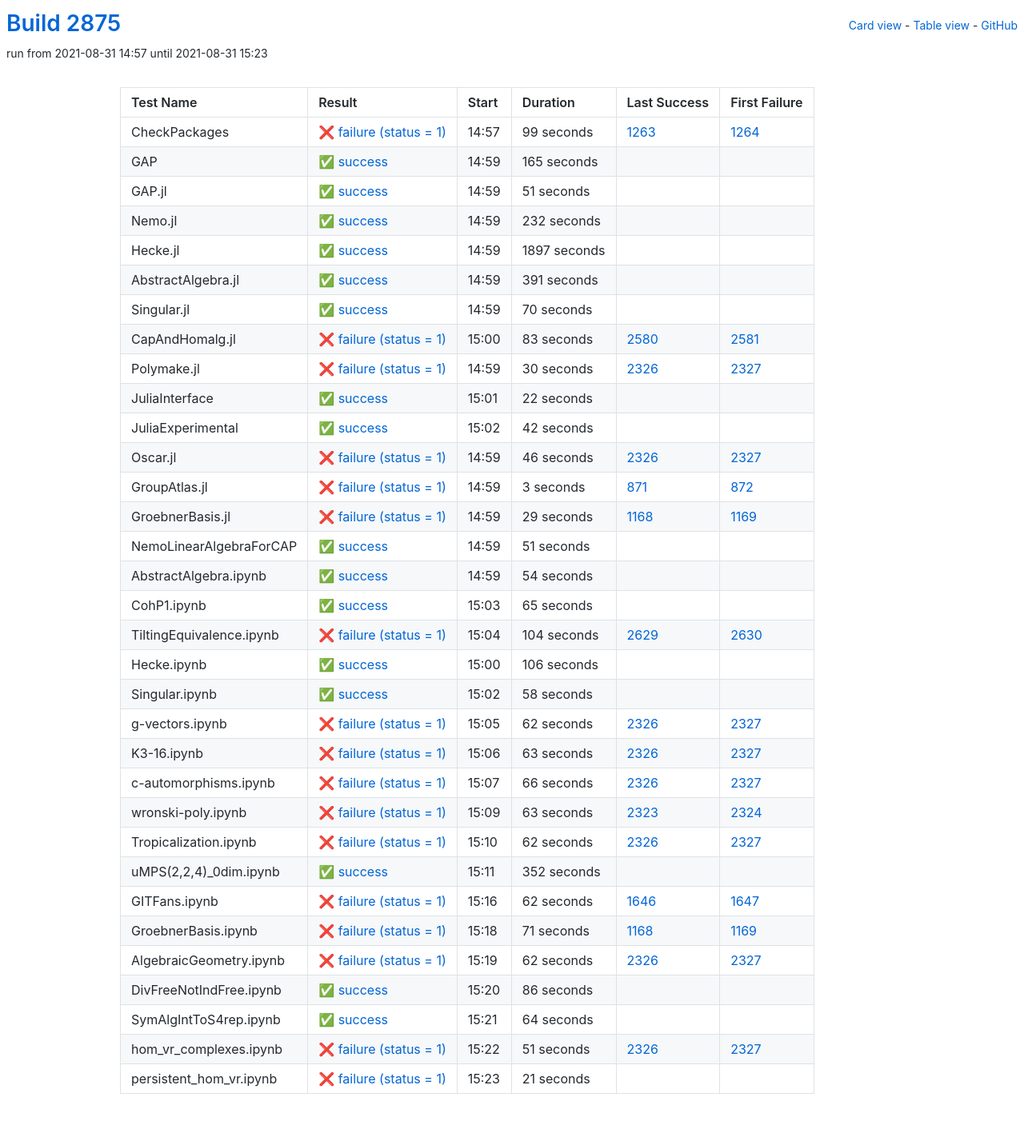
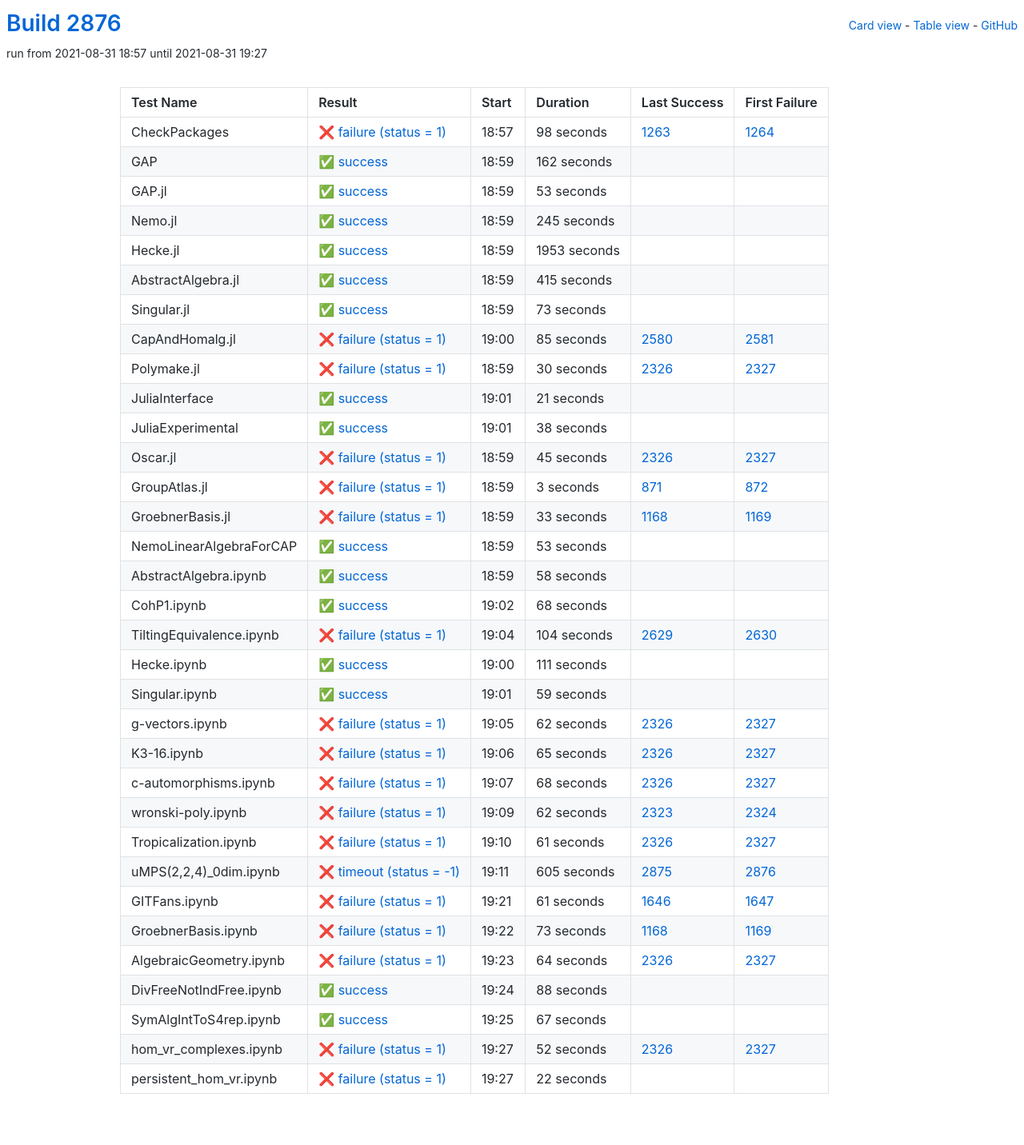
Before and after one commit to oscar-system/oscar-ci-status-stable, a Jekyll site: the page built from table.html, in a window 1280 px wide. Shown: the whole page at 80% size. Built offline with Jekyll 4.4.1, drawn with Linux system fonts in a browser that asks for light colours.

Commit message:
Build #2876

```diff
--- a/_data/ci.yml
+++ b/_data/ci.yml
@@ -1,6 +1,6 @@
 ---
-build: 2875
-build_url: https://oscarci.mathematik.uni-kl.de/job/oscar-stable/2875/
+build: 2876
+build_url: https://oscarci.mathematik.uni-kl.de/job/oscar-stable/2876/
 job: oscar-stable
 organization: oscar-system
 repo: oscar-ci-status-stable
@@ -8,104 +8,104 @@ repourl: https://github.com/oscar-system/oscar-ci-status-stable
 tests:
 - name: CheckPackages
   id: checkpackages
-  log: https://oscarci.mathematik.uni-kl.de/job/oscar-stable/2875/artifact/logs/build-2875/CheckPackages.log
-  start: 2021-08-31 14:57
+  log: https://oscarci.mathematik.uni-kl.de/job/oscar-stable/2876/artifact/logs/build-2876/CheckPackages.log
+  start: 2021-08-31 18:57
   success: false
   exitcode: 1
   status: failure
-  duration: 99
+  duration: 98
   last_success: 1263
   last_success_url: https://oscarci.mathematik.uni-kl.de/job/oscar-stable/1263/
   first_failure: 1264
   first_failure_url: https://oscarci.mathematik.uni-kl.de/job/oscar-stable/1264/
 - name: GAP
   id: gap
-  log: https://oscarci.mathematik.uni-kl.de/job/oscar-stable/2875/artifact/logs/build-2875/GAP.log
-  start: 2021-08-31 14:59
+  log: https://oscarci.mathematik.uni-kl.de/job/oscar-stable/2876/artifact/logs/build-2876/GAP.log
+  start: 2021-08-31 18:59
   success: true
   exitcode: 0
   status: success
-  duration: 165
+  duration: 162
   last_success: false
   last_success_url:
   first_failure: false
   first_failure_url:
 - name: GAP.jl
   id: gap-jl
-  log: https://oscarci.mathematik.uni-kl.de/job/oscar-stable/2875/artifact/logs/build-2875/GAP.jl.log
-  start: 2021-08-31 14:59
+  log: https://oscarci.mathematik.uni-kl.de/job/oscar-stable/2876/artifact/logs/build-2876/GAP.jl.log
+  start: 2021-08-31 18:59
   success: true
   exitcode: 0
   status: success
-  duration: 51
+  duration: 53
   last_success: false
   last_success_url:
   first_failure: false
   first_failure_url:
 - name: Nemo.jl
   id: nemo-jl
-  log: https://oscarci.mathematik.uni-kl.de/job/oscar-stable/2875/artifact/logs/build-2875/Nemo.jl.log
-  start: 2021-08-31 14:59
+  log: https://oscarci.mathematik.uni-kl.de/job/oscar-stable/2876/artifact/logs/build-2876/Nemo.jl.log
+  start: 2021-08-31 18:59
   success: true
   exitcode: 0
   status: success
-  duration: 232
+  duration: 245
   last_success: false
   last_success_url:
   first_failure: false
   first_failure_url:
 - name: Hecke.jl
   id: hecke-jl
-  log: https://oscarci.mathematik.uni-kl.de/job/oscar-stable/2875/artifact/logs/build-2875/Hecke.jl.log
-  start: 2021-08-31 14:59
+  log: https://oscarci.mathematik.uni-kl.de/job/oscar-stable/2876/artifact/logs/build-2876/Hecke.jl.log
+  start: 2021-08-31 18:59
   success: true
   exitcode: 0
   status: success
-  duration: 1897
+  duration: 1953
   last_success: false
   last_success_url:
   first_failure: false
   first_failure_url:
 - name: AbstractAlgebra.jl
   id: abstractalgebra-jl
-  log: https://oscarci.mathematik.uni-kl.de/job/oscar-stable/2875/artifact/logs/build-2875/AbstractAlgebra.jl.log
-  start: 2021-08-31 14:59
+  log: https://oscarci.mathematik.uni-kl.de/job/oscar-stable/2876/artifact/logs/build-2876/AbstractAlgebra.jl.log
+  start: 2021-08-31 18:59
   success: true
   exitcode: 0
   status: success
-  duration: 391
+  duration: 415
   last_success: false
   last_success_url:
   first_failure: false
   first_failure_url:
 - name: Singular.jl
   id: singular-jl
-  log: https://oscarci.mathematik.uni-kl.de/job/oscar-stable/2875/artifact/logs/build-2875/Singular.jl.log
-  start: 2021-08-31 14:59
+  log: https://oscarci.mathematik.uni-kl.de/job/oscar-stable/2876/artifact/logs/build-2876/Singular.jl.log
+  start: 2021-08-31 18:59
   success: true
   exitcode: 0
   status: success
-  duration: 70
+  duration: 73
   last_success: false
   last_success_url:
   first_failure: false
   first_failure_url:
 - name: CapAndHomalg.jl
   id: capandhomalg-jl
-  log: https://oscarci.mathematik.uni-kl.de/job/oscar-stable/2875/artifact/logs/build-2875/CapAndHomalg.jl.log
-  start: 2021-08-31 15:00
+  log: https://oscarci.mathematik.uni-kl.de/job/oscar-stable/2876/artifact/logs/build-2876/CapAndHomalg.jl.log
+  start: 2021-08-31 19:00
   success: false
   exitcode: 1
   status: failure
-  duration: 83
+  duration: 85
   last_success: 2580
   last_success_url: https://oscarci.mathematik.uni-kl.de/job/oscar-stable/2580/
   first_failure: 2581
   first_failure_url: https://oscarci.mathematik.uni-kl.de/job/oscar-stable/2581/
 - name: Polymake.jl
   id: polymake-jl
-  log: https://oscarci.mathematik.uni-kl.de/job/oscar-stable/2875/artifact/logs/build-2875/Polymake.jl.log
-  start: 2021-08-31 14:59
+  log: https://oscarci.mathematik.uni-kl.de/job/oscar-stable/2876/artifact/logs/build-2876/Polymake.jl.log
+  start: 2021-08-31 18:59
   success: false
   exitcode: 1
   status: failure
@@ -116,44 +116,44 @@ tests:
   first_failure_url: https://oscarci.mathematik.uni-kl.de/job/oscar-stable/2327/
 - name: JuliaInterface
   id: juliainterface
-  log: https://oscarci.mathematik.uni-kl.de/job/oscar-stable/2875/artifact/logs/build-2875/JuliaInterface.log
-  start: 2021-08-31 15:01
+  log: https://oscarci.mathematik.uni-kl.de/job/oscar-stable/2876/artifact/logs/build-2876/JuliaInterface.log
+  start: 2021-08-31 19:01
   success: true
   exitcode: 0
   status: success
-  duration: 22
+  duration: 21
   last_success: false
   last_success_url:
   first_failure: false
   first_failure_url:
 - name: JuliaExperimental
   id: juliaexperimental
-  log: https://oscarci.mathematik.uni-kl.de/job/oscar-stable/2875/artifact/logs/build-2875/JuliaExperimental.log
-  start: 2021-08-31 15:02
+  log: https://oscarci.mathematik.uni-kl.de/job/oscar-stable/2876/artifact/logs/build-2876/JuliaExperimental.log
+  start: 2021-08-31 19:01
   success: true
   exitcode: 0
   status: success
-  duration: 42
+  duration: 38
   last_success: false
   last_success_url:
   first_failure: false
   first_failure_url:
 - name: Oscar.jl
   id: oscar-jl
-  log: https://oscarci.mathematik.uni-kl.de/job/oscar-stable/2875/artifact/logs/build-2875/Oscar.jl.log
-  start: 2021-08-31 14:59
+  log: https://oscarci.mathematik.uni-kl.de/job/oscar-stable/2876/artifact/logs/build-2876/Oscar.jl.log
+  start: 2021-08-31 18:59
   success: false
   exitcode: 1
   status: failure
-  duration: 46
+  duration: 45
   last_success: 2326
   last_success_url: https://oscarci.mathematik.uni-kl.de/job/oscar-stable/2326/
   first_failure: 2327
   first_failure_url: https://oscarci.mathematik.uni-kl.de/job/oscar-stable/2327/
 - name: GroupAtlas.jl
   id: groupatlas-jl
-  log: https://oscarci.mathematik.uni-kl.de/job/oscar-stable/2875/artifact/logs/build-2875/GroupAtlas.jl.log
-  start: 2021-08-31 14:59
+  log: https://oscarci.mathematik.uni-kl.de/job/oscar-stable/2876/artifact/logs/build-2876/GroupAtlas.jl.log
+  start: 2021-08-31 18:59
   success: false
   exitcode: 1
   status: failure
@@ -164,56 +164,56 @@ tests:
   first_failure_url: https://oscarci.mathematik.uni-kl.de/job/oscar-stable/872/
 - name: GroebnerBasis.jl
   id: groebnerbasis-jl
-  log: https://oscarci.mathematik.uni-kl.de/job/oscar-stable/2875/artifact/logs/build-2875/GroebnerBasis.jl.log
-  start: 2021-08-31 14:59
+  log: https://oscarci.mathematik.uni-kl.de/job/oscar-stable/2876/artifact/logs/build-2876/GroebnerBasis.jl.log
+  start: 2021-08-31 18:59
   success: false
   exitcode: 1
   status: failure
-  duration: 29
+  duration: 33
   last_success: 1168
   last_success_url: https://oscarci.mathematik.uni-kl.de/job/oscar-stable/1168/
   first_failure: 1169
   first_failure_url: https://oscarci.mathematik.uni-kl.de/job/oscar-stable/1169/
 - name: NemoLinearAlgebraForCAP
   id: nemolinearalgebraforcap
-  log: https://oscarci.mathematik.uni-kl.de/job/oscar-stable/2875/artifact/logs/build-2875/NemoLinearAlgebraForCAP.log
-  start: 2021-08-31 14:59
+  log: https://oscarci.mathematik.uni-kl.de/job/oscar-stable/2876/artifact/logs/build-2876/NemoLinearAlgebraForCAP.log
+  start: 2021-08-31 18:59
   success: true
   exitcode: 0
   status: success
-  duration: 51
+  duration: 53
   last_success: false
   last_success_url:
   first_failure: false
   first_failure_url:
 - name: AbstractAlgebra.ipynb
   id: abstractalgebra-ipynb
-  log: https://oscarci.mathematik.uni-kl.de/job/oscar-stable/2875/artifact/logs/build-2875/AbstractAlgebra.ipynb.log
-  start: 2021-08-31 14:59
+  log: https://oscarci.mathematik.uni-kl.de/job/oscar-stable/2876/artifact/logs/build-2876/AbstractAlgebra.ipynb.log
+  start: 2021-08-31 18:59
   success: true
   exitcode: 0
   status: success
-  duration: 54
+  duration: 58
   last_success: false
   last_success_url:
   first_failure: false
   first_failure_url:
 - name: CohP1.ipynb
   id: cohp1-ipynb
-  log: https://oscarci.mathematik.uni-kl.de/job/oscar-stable/2875/artifact/logs/build-2875/CohP1.ipynb.log
-  start: 2021-08-31 15:03
+  log: https://oscarci.mathematik.uni-kl.de/job/oscar-stable/2876/artifact/logs/build-2876/CohP1.ipynb.log
+  start: 2021-08-31 19:02
   success: true
   exitcode: 0
   status: success
-  duration: 65
+  duration: 68
   last_success: false
   last_success_url:
   first_failure: false
   first_failure_url:
 - name: TiltingEquivalence.ipynb
   id: tiltingequivalence-ipynb
-  log: https://oscarci.mathematik.uni-kl.de/job/oscar-stable/2875/artifact/logs/build-2875/TiltingEquivalence.ipynb.log
-  start: 2021-08-31 15:04
+  log: https://oscarci.mathematik.uni-kl.de/job/oscar-stable/2876/artifact/logs/build-2876/TiltingEquivalence.ipynb.log
+  start: 2021-08-31 19:04
   success: false
   exitcode: 1
   status: failure
@@ -224,32 +224,32 @@ tests:
   first_failure_url: https://oscarci.mathematik.uni-kl.de/job/oscar-stable/2630/
 - name: Hecke.ipynb
   id: hecke-ipynb
-  log: https://oscarci.mathematik.uni-kl.de/job/oscar-stable/2875/artifact/logs/build-2875/Hecke.ipynb.log
-  start: 2021-08-31 15:00
+  log: https://oscarci.mathematik.uni-kl.de/job/oscar-stable/2876/artifact/logs/build-2876/Hecke.ipynb.log
+  start: 2021-08-31 19:00
   success: true
   exitcode: 0
   status: success
-  duration: 106
+  duration: 111
   last_success: false
   last_success_url:
   first_failure: false
   first_failure_url:
 - name: Singular.ipynb
   id: singular-ipynb
-  log: https://oscarci.mathematik.uni-kl.de/job/oscar-stable/2875/artifact/logs/build-2875/Singular.ipynb.log
-  start: 2021-08-31 15:02
+  log: https://oscarci.mathematik.uni-kl.de/job/oscar-stable/2876/artifact/logs/build-2876/Singular.ipynb.log
+  start: 2021-08-31 19:01
   success: true
   exitcode: 0
   status: success
-  duration: 58
+  duration: 59
   last_success: false
   last_success_url:
   first_failure: false
   first_failure_url:
 - name: g-vectors.ipynb
   id: g-vectors-ipynb
-  log: https://oscarci.mathematik.uni-kl.de/job/oscar-stable/2875/artifact/logs/build-2875/g-vectors.ipynb.log
-  start: 2021-08-31 15:05
+  log: https://oscarci.mathematik.uni-kl.de/job/oscar-stable/2876/artifact/logs/build-2876/g-vectors.ipynb.log
+  start: 2021-08-31 19:05
   success: false
   exitcode: 1
   status: failure
@@ -260,144 +260,144 @@ tests:
   first_failure_url: https://oscarci.mathematik.uni-kl.de/job/oscar-stable/2327/
 - name: K3-16.ipynb
   id: k3-16-ipynb
-  log: https://oscarci.mathematik.uni-kl.de/job/oscar-stable/2875/artifact/logs/build-2875/K3-16.ipynb.log
-  start: 2021-08-31 15:06
+  log: https://oscarci.mathematik.uni-kl.de/job/oscar-stable/2876/artifact/logs/build-2876/K3-16.ipynb.log
+  start: 2021-08-31 19:06
   success: false
   exitcode: 1
   status: failure
-  duration: 63
+  duration: 65
   last_success: 2326
   last_success_url: https://oscarci.mathematik.uni-kl.de/job/oscar-stable/2326/
   first_failure: 2327
   first_failure_url: https://oscarci.mathematik.uni-kl.de/job/oscar-stable/2327/
 - name: c-automorphisms.ipynb
   id: c-automorphisms-ipynb
-  log: https://oscarci.mathematik.uni-kl.de/job/oscar-stable/2875/artifact/logs/build-2875/c-automorphisms.ipynb.log
-  start: 2021-08-31 15:07
+  log: https://oscarci.mathematik.uni-kl.de/job/oscar-stable/2876/artifact/logs/build-2876/c-automorphisms.ipynb.log
+  start: 2021-08-31 19:07
   success: false
   exitcode: 1
   status: failure
-  duration: 66
+  duration: 68
   last_success: 2326
   last_success_url: https://oscarci.mathematik.uni-kl.de/job/oscar-stable/2326/
   first_failure: 2327
   first_failure_url: https://oscarci.mathematik.uni-kl.de/job/oscar-stable/2327/
 - name: wronski-poly.ipynb
   id: wronski-poly-ipynb
-  log: https://oscarci.mathematik.uni-kl.de/job/oscar-stable/2875/artifact/logs/build-2875/wronski-poly.ipynb.log
-  start: 2021-08-31 15:09
+  log: https://oscarci.mathematik.uni-kl.de/job/oscar-stable/2876/artifact/logs/build-2876/wronski-poly.ipynb.log
+  start: 2021-08-31 19:09
   success: false
   exitcode: 1
   status: failure
-  duration: 63
+  duration: 62
   last_success: 2323
   last_success_url: https://oscarci.mathematik.uni-kl.de/job/oscar-stable/2323/
   first_failure: 2324
   first_failure_url: https://oscarci.mathematik.uni-kl.de/job/oscar-stable/2324/
 - name: Tropicalization.ipynb
   id: tropicalization-ipynb
-  log: https://oscarci.mathematik.uni-kl.de/job/oscar-stable/2875/artifact/logs/build-2875/Tropicalization.ipynb.log
-  start: 2021-08-31 15:10
+  log: https://oscarci.mathematik.uni-kl.de/job/oscar-stable/2876/artifact/logs/build-2876/Tropicalization.ipynb.log
+  start: 2021-08-31 19:10
   success: false
   exitcode: 1
   status: failure
-  duration: 62
+  duration: 61
   last_success: 2326
   last_success_url: https://oscarci.mathematik.uni-kl.de/job/oscar-stable/2326/
   first_failure: 2327
   first_failure_url: https://oscarci.mathematik.uni-kl.de/job/oscar-stable/2327/
 - name: uMPS(2,2,4)_0dim.ipynb
   id: umps-2-2-4-0dim-ipynb
-  log: https://oscarci.mathematik.uni-kl.de/job/oscar-stable/2875/artifact/logs/build-2875/uMPS-2-2-4-_0dim.ipynb.log
-  start: 2021-08-31 15:11
-  success: true
-  exitcode: 0
-  status: success
-  duration: 352
-  last_success: false
-  last_success_url:
-  first_failure: false
-  first_failure_url:
+  log: https://oscarci.mathematik.uni-kl.de/job/oscar-stable/2876/artifact/logs/build-2876/uMPS-2-2-4-_0dim.ipynb.log
+  start: 2021-08-31 19:11
+  success: false
+  exitcode: -1
+  status: timeout
+  duration: 605
+  last_success: 2875
+  last_success_url: https://oscarci.mathematik.uni-kl.de/job/oscar-stable/2875/
+  first_failure: 2876
+  first_failure_url: https://oscarci.mathematik.uni-kl.de/job/oscar-stable/2876/
 - name: GITFans.ipynb
   id: gitfans-ipynb
-  log: https://oscarci.mathematik.uni-kl.de/job/oscar-stable/2875/artifact/logs/build-2875/GITFans.ipynb.log
-  start: 2021-08-31 15:16
+  log: https://oscarci.mathematik.uni-kl.de/job/oscar-stable/2876/artifact/logs/build-2876/GITFans.ipynb.log
+  start: 2021-08-31 19:21
   success: false
   exitcode: 1
   status: failure
-  duration: 62
+  duration: 61
   last_success: 1646
   last_success_url: https://oscarci.mathematik.uni-kl.de/job/oscar-stable/1646/
   first_failure: 1647
   first_failure_url: https://oscarci.mathematik.uni-kl.de/job/oscar-stable/1647/
 - name: GroebnerBasis.ipynb
   id: groebnerbasis-ipynb
-  log: https://oscarci.mathematik.uni-kl.de/job/oscar-stable/2875/artifact/logs/build-2875/GroebnerBasis.ipynb.log
-  start: 2021-08-31 15:18
+  log: https://oscarci.mathematik.uni-kl.de/job/oscar-stable/2876/artifact/logs/build-2876/GroebnerBasis.ipynb.log
+  start: 2021-08-31 19:22
   success: false
   exitcode: 1
   status: failure
-  duration: 71
+  duration: 73
   last_success: 1168
   last_success_url: https://oscarci.mathematik.uni-kl.de/job/oscar-stable/1168/
   first_failure: 1169
   first_failure_url: https://oscarci.mathematik.uni-kl.de/job/oscar-stable/1169/
 - name: AlgebraicGeometry.ipynb
   id: algebraicgeometry-ipynb
-  log: https://oscarci.mathematik.uni-kl.de/job/oscar-stable/2875/artifact/logs/build-2875/AlgebraicGeometry.ipynb.log
-  start: 2021-08-31 15:19
+  log: https://oscarci.mathematik.uni-kl.de/job/oscar-stable/2876/artifact/logs/build-2876/AlgebraicGeometry.ipynb.log
+  start: 2021-08-31 19:23
   success: false
   exitcode: 1
   status: failure
-  duration: 62
+  duration: 64
   last_success: 2326
   last_success_url: https://oscarci.mathematik.uni-kl.de/job/oscar-stable/2326/
   first_failure: 2327
   first_failure_url: https://oscarci.mathematik.uni-kl.de/job/oscar-stable/2327/
 - name: DivFreeNotIndFree.ipynb
   id: divfreenotindfree-ipynb
-  log: https://oscarci.mathematik.uni-kl.de/job/oscar-stable/2875/artifact/logs/build-2875/DivFreeNotIndFree.ipynb.log
-  start: 2021-08-31 15:20
+  log: https://oscarci.mathematik.uni-kl.de/job/oscar-stable/2876/artifact/logs/build-2876/DivFreeNotIndFree.ipynb.log
+  start: 2021-08-31 19:24
   success: true
   exitcode: 0
   status: success
-  duration: 86
+  duration: 88
   last_success: false
   last_success_url:
   first_failure: false
   first_failure_url:
 - name: SymAlgIntToS4rep.ipynb
   id: symalginttos4rep-ipynb
-  log: https://oscarci.mathematik.uni-kl.de/job/oscar-stable/2875/artifact/logs/build-2875/SymAlgIntToS4rep.ipynb.log
-  start: 2021-08-31 15:21
+  log: https://oscarci.mathematik.uni-kl.de/job/oscar-stable/2876/artifact/logs/build-2876/SymAlgIntToS4rep.ipynb.log
+  start: 2021-08-31 19:25
   success: true
   exitcode: 0
   status: success
-  duration: 64
+  duration: 67
   last_success: false
   last_success_url:
   first_failure: false
   first_failure_url:
 - name: hom_vr_complexes.ipynb
   id: hom-vr-complexes-ipynb
-  log: https://oscarci.mathematik.uni-kl.de/job/oscar-stable/2875/artifact/logs/build-2875/hom_vr_complexes.ipynb.log
-  start: 2021-08-31 15:22
+  log: https://oscarci.mathematik.uni-kl.de/job/oscar-stable/2876/artifact/logs/build-2876/hom_vr_complexes.ipynb.log
+  start: 2021-08-31 19:27
   success: false
   exitcode: 1
   status: failure
-  duration: 51
+  duration: 52
   last_success: 2326
   last_success_url: https://oscarci.mathematik.uni-kl.de/job/oscar-stable/2326/
   first_failure: 2327
   first_failure_url: https://oscarci.mathematik.uni-kl.de/job/oscar-stable/2327/
 - name: persistent_hom_vr.ipynb
   id: persistent-hom-vr-ipynb
-  log: https://oscarci.mathematik.uni-kl.de/job/oscar-stable/2875/artifact/logs/build-2875/persistent_hom_vr.ipynb.log
-  start: 2021-08-31 15:23
+  log: https://oscarci.mathematik.uni-kl.de/job/oscar-stable/2876/artifact/logs/build-2876/persistent_hom_vr.ipynb.log
+  start: 2021-08-31 19:27
   success: false
   exitcode: 1
   status: failure
-  duration: 21
+  duration: 22
   last_success: false
   last_success_url:
   first_failure: false
```
Also changed, not shown: README.md.
